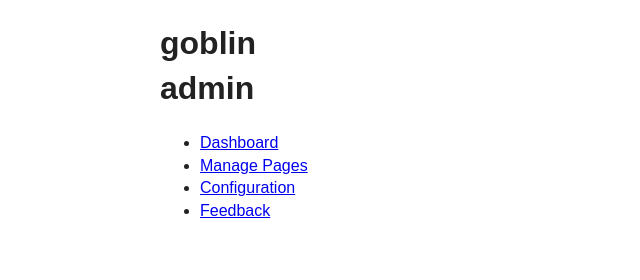
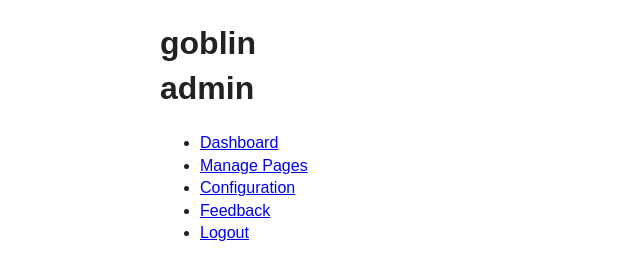
Before and after one commit to maned/goblin, a website: page gb-admin/configuration.html in a window 1280 px wide. Shown: the full height of the page, 0-640 px from the left. Drawn offline with nearby package versions, Linux system fonts and the light colour scheme; no server answers.

Commit message:
Add logout links, fix issues

```diff
--- a/gb-admin/configuration.html
+++ b/gb-admin/configuration.html
@@ -37,6 +37,7 @@
                         <li><a href="edit_pages.html">Manage Pages</a></li>
                         <li><a href="configuration.html">Configuration</a></li>
                         <li><a href="feedback.html">Feedback</a></li>
+                        <li><a href="logout.html">Logout</a></li>
                    </ul>
                 </div>
                 <div id="admin_right">
--- a/gb-admin/js/configuration.js
+++ b/gb-admin/js/configuration.js
@@ -14,7 +14,7 @@ function paintConfig() {
           dataType: "json",
           data: {},
           success: function(data) {
-          	console.log(data)
+
             //Empty the admin area
             $('#admin-area').empty();
             //Rebuild the template with the new data
```
Also changed, not shown: gb-admin/feedback.html (+1 -0 lines), gb-admin/index.html (+1 -0 lines).
